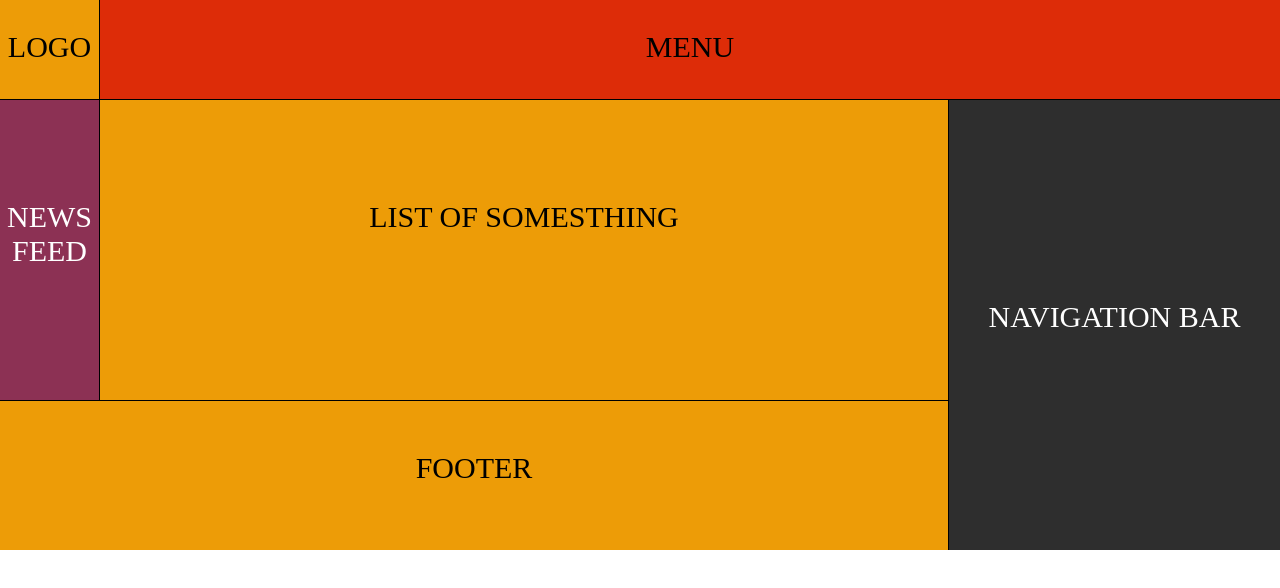
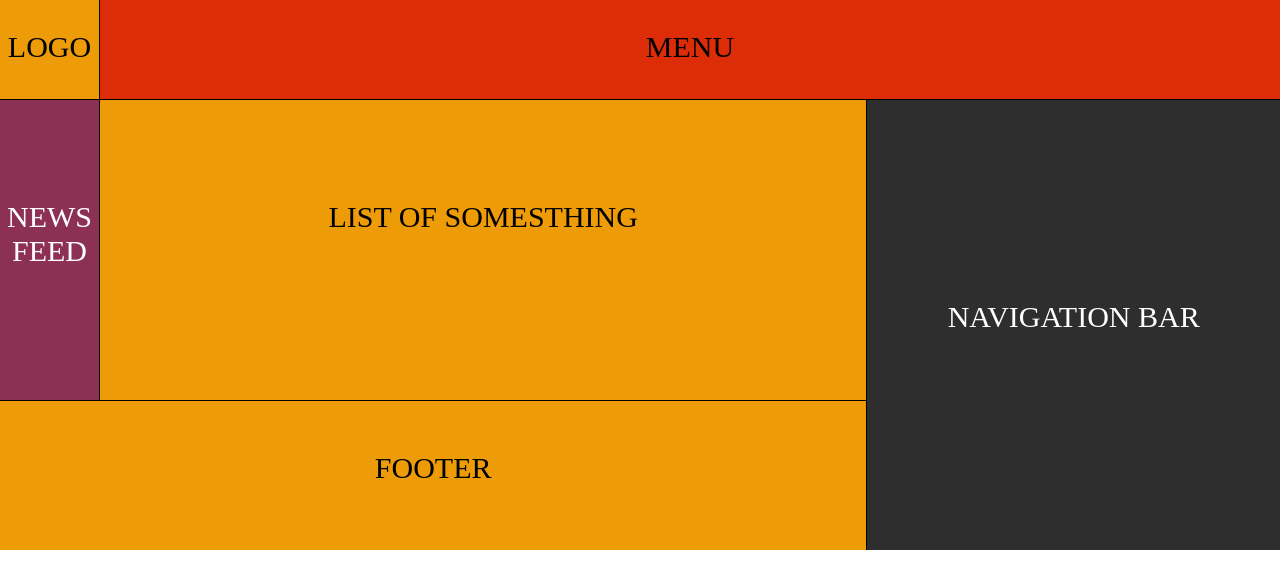
Before and after one commit to elnish/Homework_6, a plain HTML site: page flex/index.html in a window 1280 px wide. Drawn offline with Linux system fonts and the light colour scheme.

Commit message:
fixed flex-grow

```diff
--- a/flex/style.css
+++ b/flex/style.css
@@ -26,7 +26,8 @@
 .column {
   display: flex;
   flex-direction: column;
-  width: 100%;
+  flex-basis: 100px;
+  flex-grow: 65;
 }
 
 .logo {
@@ -59,17 +60,19 @@
 .list {
   background-color: #ed9c07;
   padding-top: 100px;
+  word-break: break-word;
   flex-grow: 1;
 }
 
 .navigation {
   background-color: #2e2e2e;
   color: #fff;
-  word-wrap: break-word;
+  word-break: break-word;
   height: 450px;
   border-left: 1px solid #000;
   padding-top: 200px;
-  flex-basis: 35%;
+  flex-basis: 0;
+  flex-grow: 35;
 }
 
 .footer {
```
